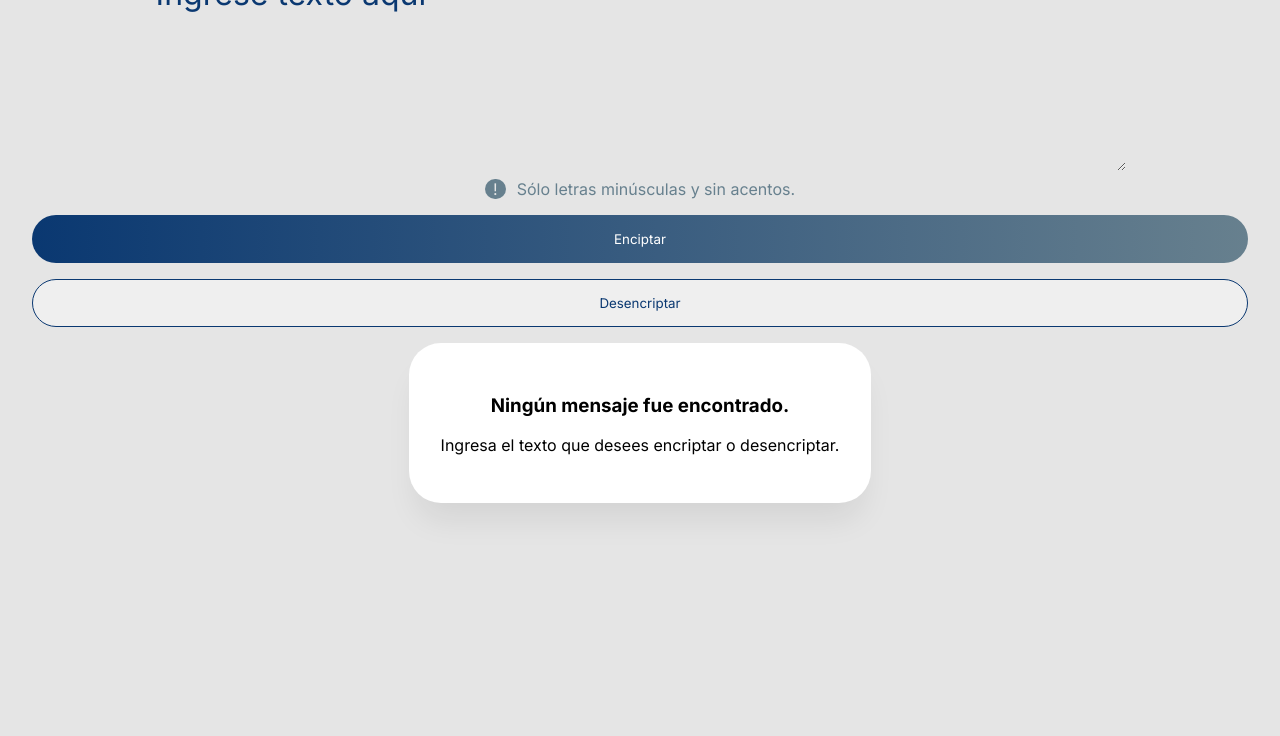
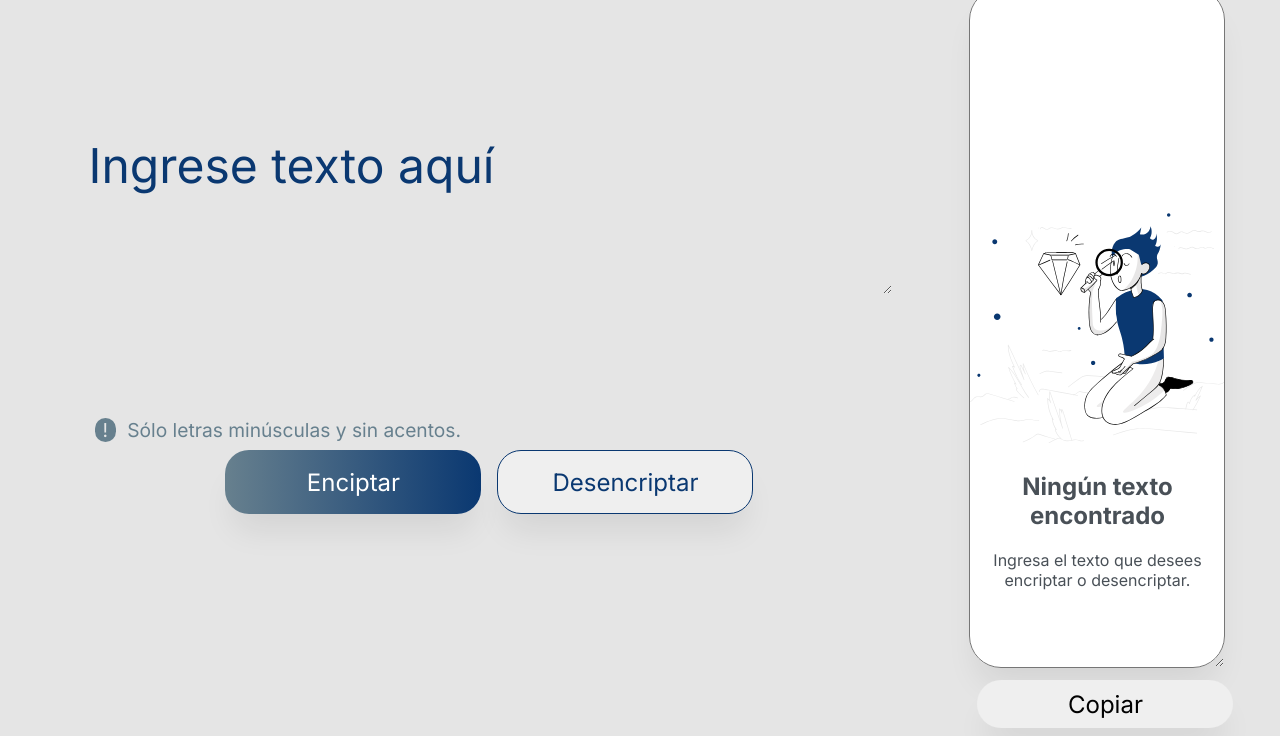
Before and after one commit to gianlucarobotti200/EncriptadorAlura, a plain HTML site: page index.html in a window 1280 px wide. Shown: the part 88-824 px from the top of the page. Before the commit the page ends 800 px from the top, so only its background shows below. Drawn offline with Linux system fonts and the light colour scheme.

Commit message:
Cambios finales

```diff
--- a/css/styles.css
+++ b/css/styles.css
@@ -5,13 +5,16 @@
 
 :root{
     --blueleft: linear-gradient(to left, #67808E, #0A3871);
-    --blueright: linear-gradient(to right, #0A3871, #67808E);
+    --blueright: linear-gradient(to right, #67808E, #0A3871);
 }
 
 body{
     background-color: #E5E5E5;
 }
 
+header{
+    padding: 1rem 0 0 1rem;
+}
 main {
     display: flex;
     flex-direction: column;
@@ -23,25 +26,25 @@ form{
     margin: 2rem;
 }
 
-textarea {
+form textarea {
     border-style: none;
     background-color: #E5E5E5;
-    width: 80%;
-    height: 30%;
     font-size: 2rem;
     color: #0A3871;
+    width: 100%;
+    margin-bottom: 40%;
 }
 textarea::placeholder {
     color: #0A3871;
     font-size: 2rem;
 }
 
-span{
+span.alerta{
     color: #67808E;
     margin: 0.5rem;
 }
 
-span::before{
+span.alerta::before{
     content: "!";
     background-color: #67808E;
     color: #E5E5E5;
@@ -56,10 +59,11 @@ span::before{
 button {
     border-radius: 24px;
     border-color: #0A3871;
-    width: 100%;
+    width: 95%;
     height: 3rem;
     border-style: none;
     margin: 0.5rem;
+    cursor:pointer;
 }
 button.en{
     background: var(--blueright);
@@ -70,15 +74,158 @@ button.des{
     border: solid 1px #0A3871;
 }
 
-section {
+button.en:hover{
+    background: var(--blueleft);
+}
+
+section.out {
     background-color: white;
     border-radius: 2rem;
-    -webkit-border-radius: 2rem;
-    -moz-border-radius: 2rem;
-    -ms-border-radius: 2rem;
-    -o-border-radius: 2rem;
     box-shadow: 0px 24px 32px -8px rgba(0, 0, 0, 0.08);
+    width: 95%;
+}
+
+section.out textarea{
+    background-color: white;
+    padding: 1.3rem;
+    border-radius: 2rem;
+    color: #495057;
+    width: 100%;
+    padding: 0.5rem;
+    height: 15vh;
+}
+
+section.out span {
+    position: absolute;
+    top: 32rem;
+    right: inherit;
     text-align: center;
-    padding: 2rem;
-    margin: 0.5rem;
+    font-size: 0.9rem;
+    width: 80vw;
 }
+
+section.out span{
+    overflow-wrap: break-word;
+    color: #495057;
+}
+
+strong{
+    margin-bottom: 1rem;
+}
+
+
+@media (min-width: 376px){
+
+    main{
+        margin-top: 5vh;
+    }
+
+    section.in {
+        display: flex;
+        justify-content: center;
+        width: 100%;
+    }
+
+    button {
+        border-radius: 24px;
+        border-color: #0A3871;
+        width: 97%;
+        height: 3rem;
+        border-style: none;
+        margin: 0.5rem;
+        cursor:pointer;
+    }
+
+    textarea.in{
+        width: 100%;
+        height: 20vh;
+        margin-bottom: 15%;
+    }
+    section.out{
+        width: 100%;
+    }
+    section.out textarea{
+        background-color: white;
+        padding: 1.3rem;
+        border-radius: 2rem;
+        color: #495057;
+        width: 100%;
+        padding: 0.5rem;
+        height: 30vh;
+        font-size: 1.5rem;
+    }
+
+    section.out span {
+        position: absolute;
+        top: 65%;
+        right: 10%;
+        text-align: center;
+        font-size: 0.9rem;
+        width: 80vw;
+    }
+}
+
+@media (min-width: 769px){
+    main{
+        flex-direction: row;
+        justify-content: space-around;
+        height: 85vh;
+        margin-top: 0;
+    }
+    main form{
+        flex-direction: column;
+    }
+    textarea::placeholder {
+        color: #0A3871;
+        font-size: 3rem;
+    }
+    form button {
+        border-radius: 24px;
+        border-color: #0A3871;
+        width: 100%;
+        height: 4rem;
+        font-size: 1.5rem;
+        border-style: none;
+        margin: 0.5rem;
+        cursor:pointer;
+    }
+
+    section.out textarea{
+        width: 20vw;
+        height: 85vh;
+        padding: 1.5rem;
+        font-size: 2rem;
+        background: url("../img/Muñeco.svg");
+        background-repeat: no-repeat;
+        background-position: center;
+        background-size: contain;
+    }
+
+    section.out{
+        height: 100%;
+        width: 20vw;
+    }
+    section.out span {
+        position: absolute;
+        top: 70%;
+        text-align: center;
+        bottom:20%;
+        right: inherit;
+        width: 20vw;
+        font-size: 1rem;
+    }
+    strong{
+        font-size: 1.5rem;
+    }
+    section button{
+        width: 20vw;
+        box-shadow: 0px 24px 32px -8px rgba(0, 0, 0, 0.08);
+        font-size: 1.5rem;
+    }
+    span.alerta{
+        color: #67808E;
+        margin-top: 5rem;
+        font-size: 1.2rem;
+    }
+
+}
--- a/index.html
+++ b/index.html
@@ -14,16 +14,19 @@
     <header>
         <img src="img/logo.svg" alt="">
     </header>
-    <main
-        <form id="txtEncript">
-            <textarea form="txtEncript" name="texto" id="texto" cols="30" rows="5" placeholder="Ingrese texto aquí"></textarea>
-            <span>Sólo letras minúsculas y sin acentos.</span>
-            <button id="bEncriptar" class="en" type="submit">Enciptar</button>
-            <button class="des" type="submit">Desencriptar</button>
+    <main>
+        <form id="txtEncript" onsubmit="return false;">
+            <textarea form="txtEncript" class="in" name="texto" id="texto" placeholder="Ingrese texto aquí"></textarea>
+            <span class="alerta">Sólo letras minúsculas y sin acentos.</span>
+            <section class="in">
+                <button id="bEncriptar" class="en" type="submit">Enciptar</button>
+                <button id="bDesencrpitar" class="des" type="submit">Desencriptar</button>
+            </section>
         </form>
-        <section>
-            <h3>Ningún mensaje fue encontrado.</h3>
-            <p>Ingresa el texto que desees encriptar o desencriptar.</p>
+        <section class="out">
+            <textarea class="textImg" name="out" id="out" readonly="readonly"></textarea>
+            <span class="textFound"><strong>Ningún texto encontrado</strong><br><br>Ingresa el texto que desees encriptar o desencriptar.</span>
+            <button type="submit" onclick="copyToClipBoard()">Copiar</button>
         </section>
     </main>
     <footer>
--- a/index.js
+++ b/index.js
@@ -1,28 +1,87 @@
+const textarea = document.querySelector("textarea");
+textarea.addEventListener("keyup", e =>{
+    textarea.style.heigth = "auto";
+    let scHeight = e.target.scrollHeight;
+    textarea.style.height = `${scHeight}px`;
+})
+
 document.getElementById("bEncriptar").addEventListener("click", function(){
-    let textSinEncriptar = document.getElementById("texto").value;
+    let textSinEncriptar = (document.getElementById("texto").value).toLowerCase();
+    if (textSinEncriptar == ""){
+        alert("No se encuentra mensaje a encriptar");
+    }
     console.log(textSinEncriptar);
+
+    let textAreaText = document.querySelector(".textFound");
+    textAreaText.style.display = "none";
+    let textAreaImg = document.querySelector(".textImg");
+    textAreaImg.style.background = "none";
+
 
     let textEncriptado = ""
 
-    for(let i = 0; i <= (textSinEncriptar.length)-1; i++){
-        if (textSinEncriptar[i] == "a"){
+    for(let i = 0; i < (textSinEncriptar.length); i++){
+        switch(textSinEncriptar[i]){
+            case "a":
                 textEncriptado += "ai";
-        } else if(textSinEncriptar[i] == "e"){
+                break;
+            case "e":
                 textEncriptado += "enter";
-        } else if(textSinEncriptar[i] == "i"){
+                break;
+            case "i":
                 textEncriptado += "imes";
-        } else if(textSinEncriptar[i] == "o"){
+                break;
+            case "o":
                 textEncriptado += "ober";
-        } else if(textSinEncriptar[i] == "u"){
+                break;
+            case "u":
                 textEncriptado += "ufat";
-        } else if(textSinEncriptar[i]== " "){
+                break;
+            case " ":
                 textEncriptado += " ";
-        } else{
+                break;
+            default:
                 textEncriptado += textSinEncriptar[i];
         }
     }
 
     console.log(textEncriptado);
+    let out = document.getElementById("out");
+    out.innerText = textEncriptado;
+    document.getElementById("texto").value="";
 
+});
 
+document.getElementById("bDesencrpitar").addEventListener("click", function(){
+
+    let textEncriptado = (document.getElementById("texto").value).toLowerCase();
+    if (textEncriptado == ""){
+        alert("No se encuentra mensaje a desencriptar");
+        return
+    }
+    console.log(textEncriptado);
+    let textAreaText = document.querySelector(".textFound");
+    textAreaText.style.display = "none";
+    let textAreaImg = document.querySelector(".textImg");
+    textAreaImg.style.background = "none";
+
+    let textDesencriptado = textEncriptado;
+
+    textDesencriptado = textDesencriptado.replaceAll("ai", "a");
+    textDesencriptado = textDesencriptado.replaceAll("enter", "e");
+    textDesencriptado = textDesencriptado.replaceAll("imes", "i");
+    textDesencriptado = textDesencriptado.replaceAll("ober", "o");
+    textDesencriptado = textDesencriptado.replaceAll("ufat", "u");
+
+    console.log(textDesencriptado);
+    let out = document.getElementById("out");
+    out.innerText = textDesencriptado;
+    document.getElementById("texto").value=""
 })
+
+function copyToClipBoard() {
+
+    let content = document.getElementById('out');
+
+    navigator.clipboard.writeText(content.value);
+}
```
Lines whose indentation alone changed are shown as unchanged.
